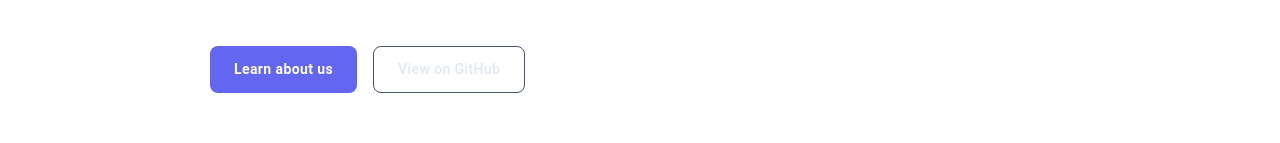
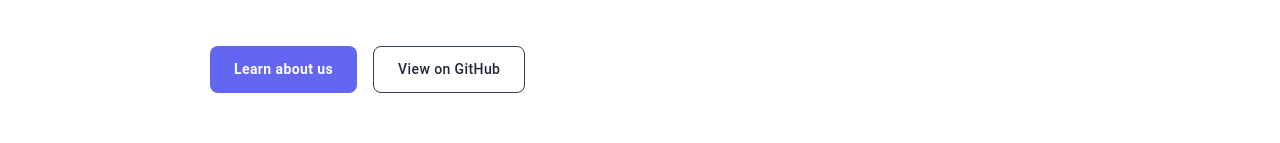
Before and after one commit to lenny-upslopepivot/kiro-test, a React (Vite) app: page / in a window 1280 px wide. Shown: the part 470-613 px from the top of the page. Built offline with nearby package versions, Linux system fonts and the light colour scheme.

Commit message:
fix: address review feedback [comment #4187663289]

```diff
--- a/src/pages/home/home-helpers.ts
+++ b/src/pages/home/home-helpers.ts
@@ -22,14 +22,14 @@ export const homeStyles = {
     '&:hover': { backgroundColor: '#4f46e5' },
   },
   outlineButton: {
-    border: '1.5px solid #475569',
-    color: '#e2e8f0',
+    border: '1.5px solid #334155',
+    color: '#1e293b',
     fontWeight: 500,
     px: 3,
     py: 1.25,
     borderRadius: 2,
     textTransform: 'none' as const,
-    '&:hover': { borderColor: '#64748b', backgroundColor: '#1e293b' },
+    '&:hover': { borderColor: '#475569', backgroundColor: '#f1f5f9' },
   },
   sectionTitle: {
     fontSize: '1.4rem',
```
